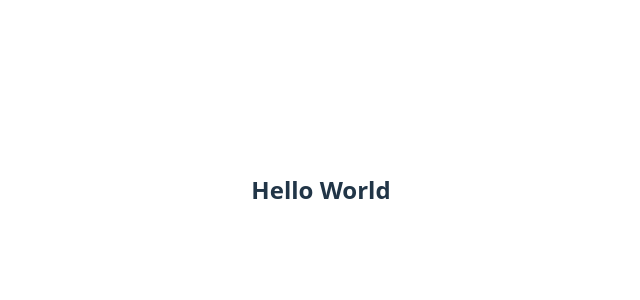
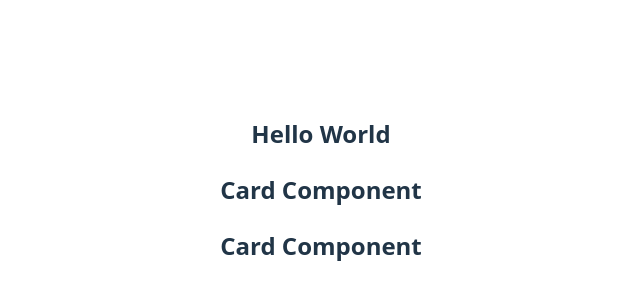
Before and after one commit to vitoraraujocode/MoviesReact, a React (Vite) app in the folder movie-react-app/: page / in a window 1280 px wide. Shown: the part 210-510 px from the top of the page, without its empty margins (319-959 px from the left). Built offline with nearby package versions, Linux system fonts and the light colour scheme.

Commit message:
Pass const Card to const App in the App.jsx file

```diff
--- a/movie-react-app/src/App.jsx
+++ b/movie-react-app/src/App.jsx
@@ -1,6 +1,15 @@
 import "./App.css";
+const Card = () => {
+  return <h2>Card Component</h2>;
+};
 const App = () => {
-  return <h2>Hello World</h2>;
+  return (
+    <div>
+      <h2>Hello World</h2>
+      <Card />
+      <Card />
+    </div>
+  );
 };
 
 export default App;
```
